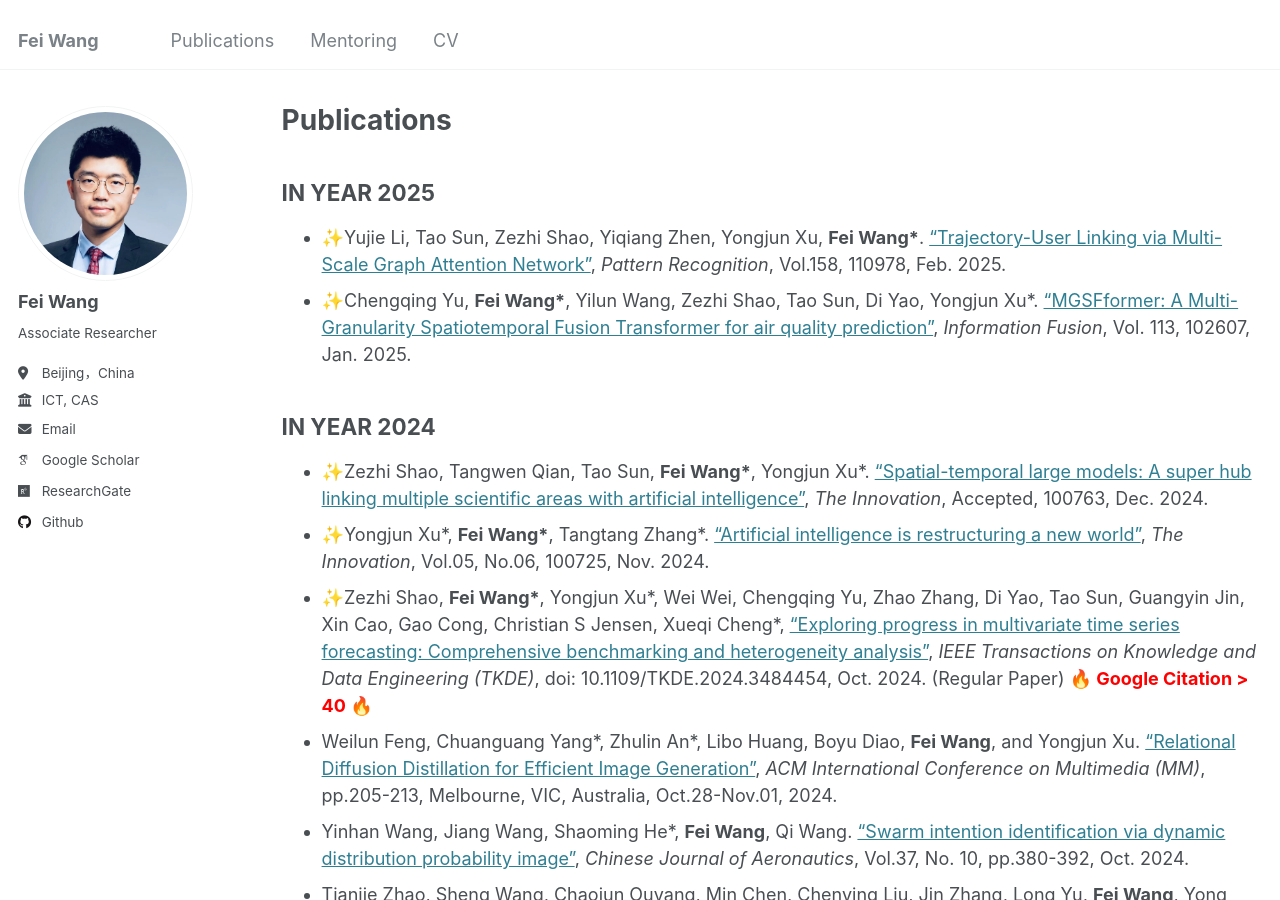
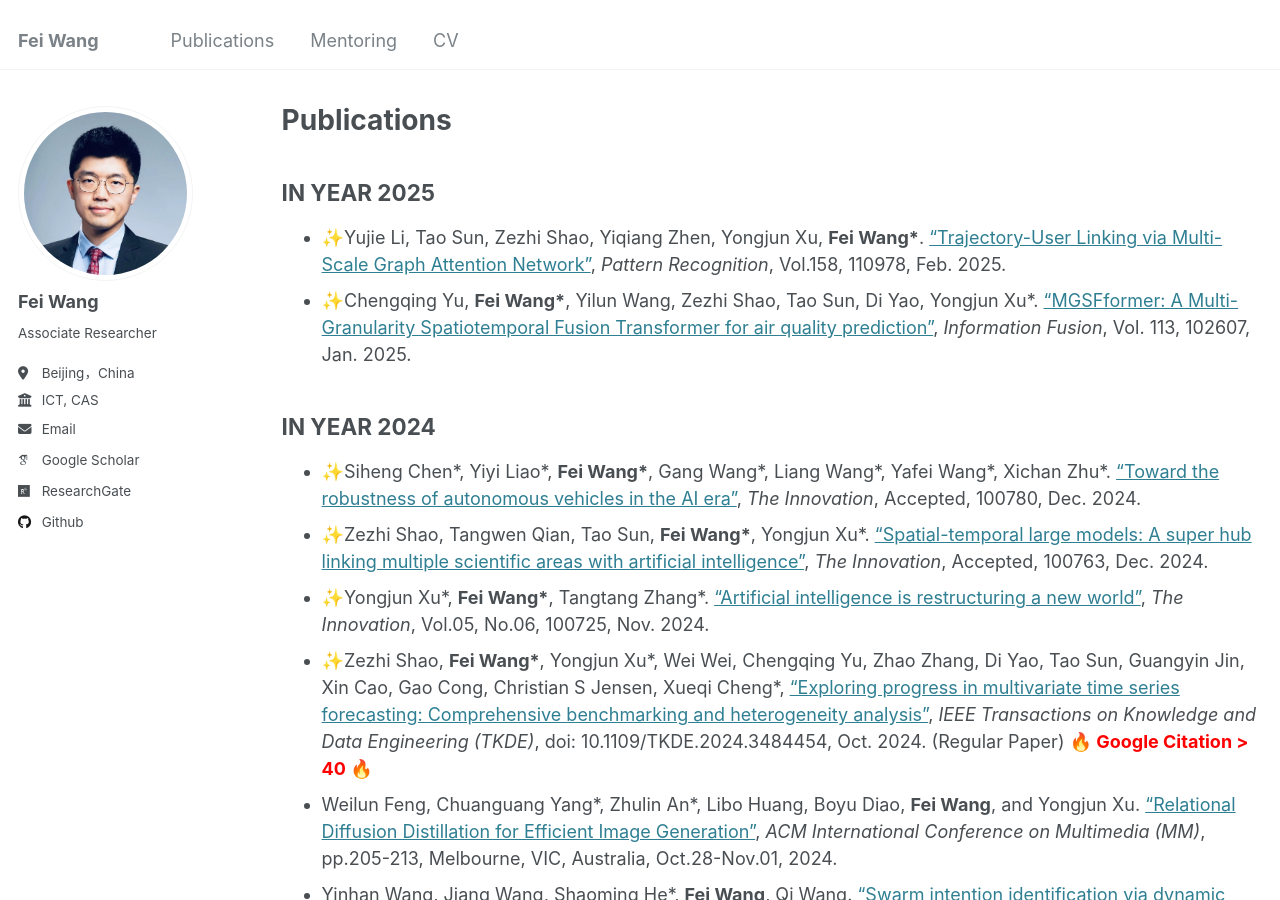
Before and after one commit to finleywang/GestaltCogTeam.github.io, a Jekyll site: the page built from publications.md, in a window 1280 px wide and 900 px high. Built offline with Jekyll 4.4.1, drawn with Linux system fonts in a browser that asks for light colours; some web fonts are replaced.

Commit message:
Update publications.md

```diff
--- a/publications.md
+++ b/publications.md
@@ -21,6 +21,8 @@ IN YEAR 2025
 IN YEAR 2024
 ------
 <ul>
+
+<li>✨Siheng Chen*, Yiyi Liao*, <b>Fei Wang*</b>, Gang Wang*, Liang Wang*, Yafei Wang*, Xichan Zhu*. <a target='new' href='https://www.sciencedirect.com/science/article/pii/S2666675824002182'>“Toward the robustness of autonomous vehicles in the AI era”</a>, <i>The Innovation</i>, Accepted, 100780, Dec. 2024. </li>
 
 <li>✨Zezhi Shao, Tangwen Qian, Tao Sun, <b>Fei Wang*</b>, Yongjun Xu*. <a target='new' href='https://www.sciencedirect.com/science/article/pii/S2666675824002017'>“Spatial-temporal large models: A super hub linking multiple scientific areas with artificial intelligence”</a>, <i>The Innovation</i>, Accepted, 100763, Dec. 2024. </li>
 
```
